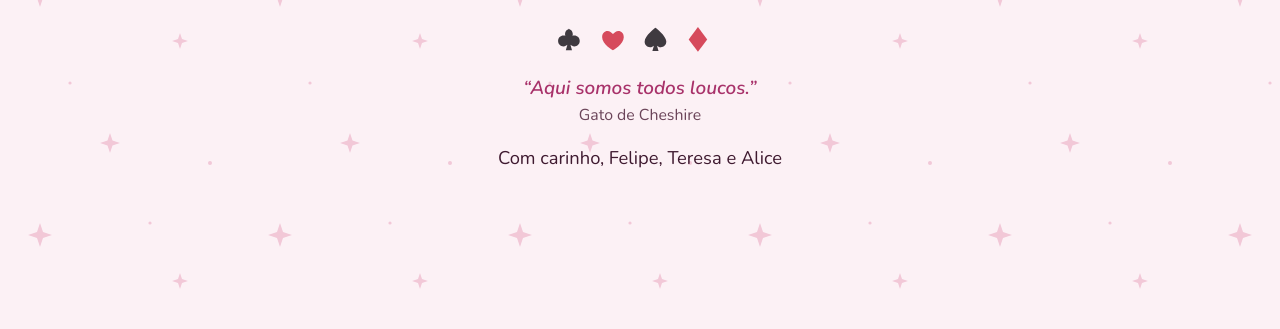
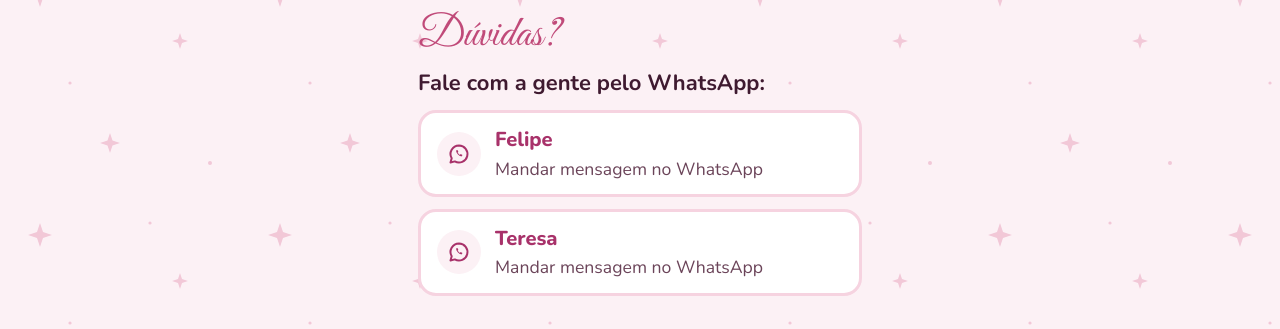
Before and after one commit to festadaalice/festadaalice.github.io, a plain HTML site: page index.html in a window 1280 px wide. Shown: the part 1717-2046 px from the top of the page. Before the commit the page ends 2012 px from the top, so only its background shows below. Drawn offline with nearby package versions, Linux system fonts and the light colour scheme.

Commit message:
Site de confirmação da festa da Alice

```diff
--- a/app.js
+++ b/app.js
@@ -84,6 +84,30 @@
           '&details=' + encodeURIComponent(detalhes) +
           '&ctz=' + encodeURIComponent(FUSO);
       }
+    });
+  }
+
+  /* ---------- WhatsApp ---------- */
+
+  function preencherContatos() {
+    var lista = F.whatsapp || [];
+    var icone = '<svg viewBox="0 0 24 24"><path d="M12 3.5a8.5 8.5 0 0 0-7.3 12.8L3.5 20.5l4.3-1.1A8.5 8.5 0 1 0 12 3.5z" ' +
+      'fill="none" stroke="currentColor" stroke-width="2" stroke-linejoin="round"/>' +
+      '<path d="M9 8.5c.3 2.9 2.6 5.3 5.5 5.9l1-1.4-1.9-.9-.7.8c-1-.5-1.8-1.3-2.3-2.3l.8-.7-.9-1.9z" fill="currentColor"/></svg>';
+    Array.prototype.forEach.call(document.querySelectorAll('[data-contatos]'), function (caixa) {
+      lista.forEach(function (c) {
+        var a = document.createElement('a');
+        a.className = 'acao';
+        a.target = '_blank';
+        a.rel = 'noopener';
+        a.href = 'https://wa.me/' + c.numero + '?text=' +
+          encodeURIComponent('Oi, ' + c.nome + '! É sobre a festa da Alice.');
+        a.innerHTML = '<span class="acao-icone" aria-hidden="true">' + icone + '</span>' +
+          '<span class="acao-texto"><strong></strong><span>Mandar mensagem no WhatsApp</span></span>';
+        a.querySelector('strong').textContent = c.nome;
+        caixa.appendChild(a);
+      });
+      if (!lista.length) caixa.hidden = true;
     });
   }
 
@@ -392,7 +416,7 @@
         nomeDigitado = nome;
         if (r.grupos.length === 0) {
           $('texto-nao-achou').textContent = 'Confira se “' + nome + '” é o seu primeiro nome, do jeito que está no documento, ' +
-            'sem apelido, e tente de novo. Se ainda assim não encontrar, fale com ' + F.contato + '.';
+            'sem apelido, e tente de novo.';
           return irPara('nao-achou');
         }
         if (r.grupos.length === 1) return abrirGrupo(r.grupos[0]);
@@ -596,6 +620,7 @@
 
   preencherDatas();
   preencherLinks();
+  preencherContatos();
   atualizarStatus();
   ajustarRodape();
   sincronizar();
--- a/config.js
+++ b/config.js
@@ -12,6 +12,11 @@ window.FESTA = {
   endereco: 'Rua Vinícius de Morais, 15, Luxemburgo',
   enderecoMapa: 'Rua Vinícius de Morais, 15, Luxemburgo, Belo Horizonte, MG',
   contato: 'o Felipe ou a Teresa',
+  // Botões de WhatsApp para quem se enrolar (número com 55 + DDD, só dígitos)
+  whatsapp: [
+    { nome: 'Felipe', numero: '5531998760109' },
+    { nome: 'Teresa', numero: '5564992155118' }
+  ],
 
   // Mapa do Google dentro do convite (a prévia no app do Claude não consegue mostrar, então desliga lá)
   mapaNaPagina: true
--- a/estilo.css
+++ b/estilo.css
@@ -223,6 +223,9 @@ h1, h2, p, ul { margin: 0; }
   color: var(--rosa);
 }
 .detalhe-texto { font-size: 1.22rem; font-weight: 700; }
+
+.contatos { display: flex; flex-direction: column; gap: 12px; width: 100%; text-align: left; }
+.contatos-titulo { font-size: 1.1rem; font-weight: 700; margin-top: 18px; }
 
 .mapa {
   border: 5px solid var(--branco);
--- a/index.html
+++ b/index.html
@@ -95,6 +95,12 @@
     </div>
   </section>
 
+  <section class="detalhe" aria-labelledby="titulo-duvidas">
+    <h2 id="titulo-duvidas">Dúvidas?</h2>
+    <p class="detalhe-texto">Fale com a gente pelo WhatsApp:</p>
+    <div class="contatos" data-contatos></div>
+  </section>
+
   <footer class="rodape">
     <svg class="naipes" viewBox="0 0 220 40" aria-hidden="true">
       <path fill="#3F3A40" d="M20 6c-4 0-7 3-7 7 0 1 0 2 1 3-1-1-2-1-3-1-4 0-7 3-7 7s3 7 7 7c2 0 4-1 5-2l-2 7h8l-2-7c1 1 3 2 5 2 4 0 7-3 7-7s-3-7-7-7c-1 0-2 0-3 1 1-1 1-2 1-3 0-4-3-7-7-7z"/>
@@ -165,6 +171,8 @@
     <p class="frase">“Quem sou eu, afinal? Ah, esse é o grande mistério!”</p>
     <p class="frase-autor">Alice</p>
     <button type="button" class="botao" data-acao="nome">Escrever o nome de novo</button>
+    <p class="contatos-titulo">Ainda não encontrou? Fale com a gente pelo WhatsApp:</p>
+    <div class="contatos" data-contatos></div>
   </div>
 
   <!-- Quem vai -->
```
